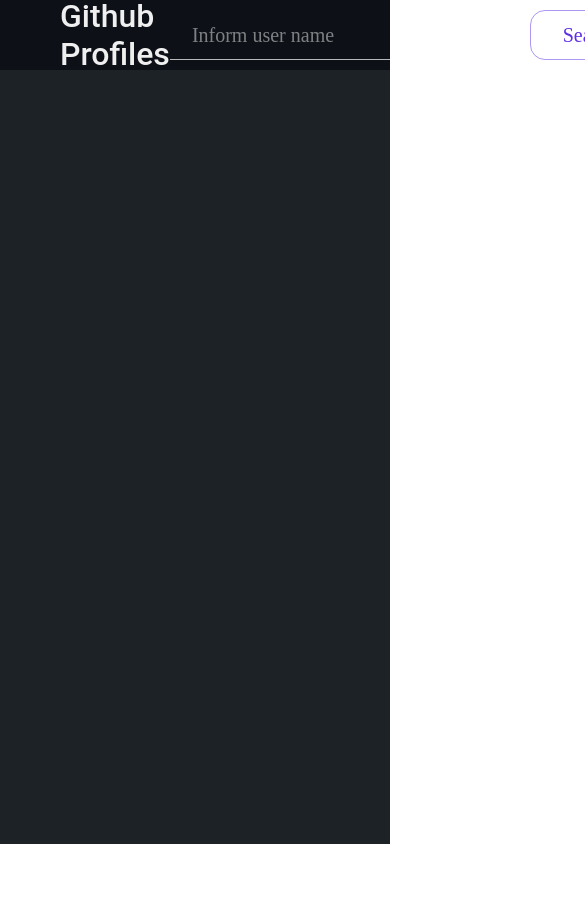
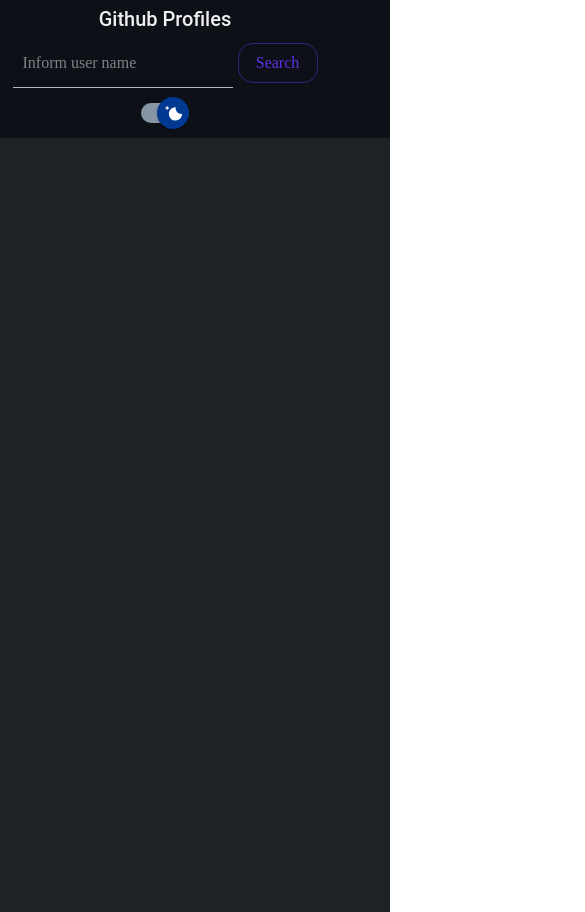
Before and after one commit to ArthurMTS/github-profile, a React (Vite) app: page / in a window 390 px wide. Shown: the top 912 px of the page, 585 px wide, since content can reach past the window. Before the commit the page ends 844 px from the top, so only its background shows below. Built offline with nearby package versions, Linux system fonts and the light colour scheme.

Commit message:
feat: configurando reponsividade

```diff
--- a/src/components/Aside/Aside.styles.ts
+++ b/src/components/Aside/Aside.styles.ts
@@ -28,6 +28,15 @@ export const Display = styled("div")({
   overflowY: "scroll",
   padding: "18px 16px",
   boxShadow: "2px 2px 5px #000",
+  "@media(max-width: 1085px)": {
+    width: "50vw",
+  },
+  "@media(max-width: 655px)": {
+    width: "70vw",
+  },
+  "@media(max-width: 520px)": {
+    width: "75vw",
+  },
 });
 
 export const Button = styled(MuiButton)({
--- a/src/components/Header/Header.styles.ts
+++ b/src/components/Header/Header.styles.ts
@@ -2,11 +2,18 @@ import { Button, Switch, TextField, Typography } from "@mui/material";
 import { styled } from "@mui/system";
 
 export const HeaderWrapper = styled("header")({
-  height: 70,
+  minHeight: 70,
   display: "flex",
   alignItems: "center",
   justifyContent: "space-between",
   padding: "0 120px 0 60px",
+  "@media(max-width: 790px)": {
+    flexDirection: "column",
+    alignItems: "center",
+  },
+  "@media(max-width: 410px)": {
+    padding: "0 65px 0 5px",
+  },
 });
 
 export const Title = styled(Typography)({
@@ -14,6 +21,9 @@ export const Title = styled(Typography)({
   fontWeight: 500,
   lineHeight: "38px",
   letterSpacing: 0,
+  "@media(max-width: 600px)": {
+    fontSize: 20,
+  },
 });
 
 export const FormWrapper = styled("form")({
@@ -21,10 +31,13 @@ export const FormWrapper = styled("form")({
   justifyContent: "center",
   alignItems: "center",
   gap: 30,
+  "@media(max-width: 600px)": {
+    gap: 5,
+  },
 });
 
 export const SearchInput = styled(TextField)({
-  width: 330,
+  maxWidth: 330,
   "& div": {
     borderColor: "inherit",
   },
@@ -35,6 +48,10 @@ export const SearchInput = styled(TextField)({
     fontSize: 20,
     fontWeight: 500,
     letterSpacing: 0,
+    "@media(max-width: 600px)": {
+      fontSize: 16,
+      padding: "0 10px",
+    },
   },
   "& fieldset": {
     borderWidth: 3,
@@ -56,6 +73,11 @@ export const SubmitButton = styled(Button)({
   lineHeight: "32px",
   letterSpacing: 0,
   textTransform: "capitalize",
+  "@media(max-width: 600px)": {
+    fontSize: 16,
+    height: 40,
+    width: 80,
+  },
 });
 
 export const ModeSwitch = styled(Switch)(({ theme }) => ({
--- a/src/components/Main/Main.styles.ts
+++ b/src/components/Main/Main.styles.ts
@@ -5,6 +5,11 @@ export const MainWrapper = styled("section")({
   width: "100%",
   marginTop: 20,
   gap: 30,
+  "@media(max-width: 655px)": {
+    gap: 0,
+    flexDirection: "column",
+    alignItems: "center",
+  },
 });
 
 export const Content = styled("div")({
@@ -12,6 +17,12 @@ export const Content = styled("div")({
   flexDirection: "column",
   gap: 10,
   marginTop: 35,
+  "@media(max-width: 790px)": {
+    marginTop: 0,
+  },
+  "@media(max-width: 520px)": {
+    gap: 5,
+  },
 });
 
 export const ViewButton = styled(Link)({
@@ -28,6 +39,12 @@ export const ViewButton = styled(Link)({
   borderStyle: "solid",
   borderRadius: 5,
   transition: "all .2s",
+  "@media(max-width: 823px)": {
+    fontSize: 12,
+  },
+  "@media(max-width: 520px)": {
+    fontSize: 10,
+  },
 });
 
 
@@ -38,6 +55,10 @@ export const UserAvatar = styled("img")({
   borderStyle: "solid",
   borderRadius: 100,
   boxShadow: "2px 2px 5px #000",
+  "@media(max-width: 520px)": {
+    height: 100,
+    width: 100,
+  },
 });
 
 export const InfoWrapper = styled("div")({
@@ -55,6 +76,9 @@ export const UserName = styled(Typography)({
   letterSpacing: 0,
   textDecoration: "none",
   transition: "all .2s",
+  "@media(max-width: 823px)": {
+    fontSize: 20,
+  },
 });
 
 export const UserBio = styled(Typography)({
@@ -63,12 +87,22 @@ export const UserBio = styled(Typography)({
   fontWeight: 400,
   lineHeight: "28px",
   letterSpacing: -0.05,
+  "@media(max-width: 823px)": {
+    width: 300,
+    fontSize: 16,
+  },
+  "@media(max-width: 520px)": {
+    width: "100%",
+  },
 });
 
 export const StatisticsWrapper = styled("div")({
   display: "flex",
   gap: 20,
   alignItems: "center",
+  "@media(max-width: 520px)": {
+    gap: 5,
+  },
 });
 
 export const DisplayWrapper = styled("div")({
@@ -78,9 +112,21 @@ export const DisplayWrapper = styled("div")({
 
 export const DataTitle = styled(Typography)({
   fontSize: 16,
+  "@media(max-width: 790px)": {
+    fontSize: 12,
+  },
+  "@media(max-width: 520px)": {
+    fontSize: 10,
+  },
 });
 
 export const DataValue = styled(Typography)({
   fontSize: 24,
   fontWeight: 700,
+  "@media(max-width: 790px)": {
+    fontSize: 18,
+  },
+  "@media(max-width: 520px)": {
+    fontSize: 16,
+  },
 });
--- a/src/components/PageContainer/PageContainer.styles.ts
+++ b/src/components/PageContainer/PageContainer.styles.ts
@@ -2,8 +2,13 @@ import { styled } from "@mui/material";
 
 export const PageContainerWrapper = styled("main")({
   width: "100%",
-  height: "calc(100vh - 70px)",
+  minHeight: "calc(100vh - 70px)",
   display: "flex",
   justifyContent: "center",
   padding: "0 calc(5vw + 60px) 0 5vw",
+  gap: "2vw",
+  "@media(max-width: 1085px)": {
+    flexDirection: "column",
+    alignItems: "center",
+  },
 });
```
